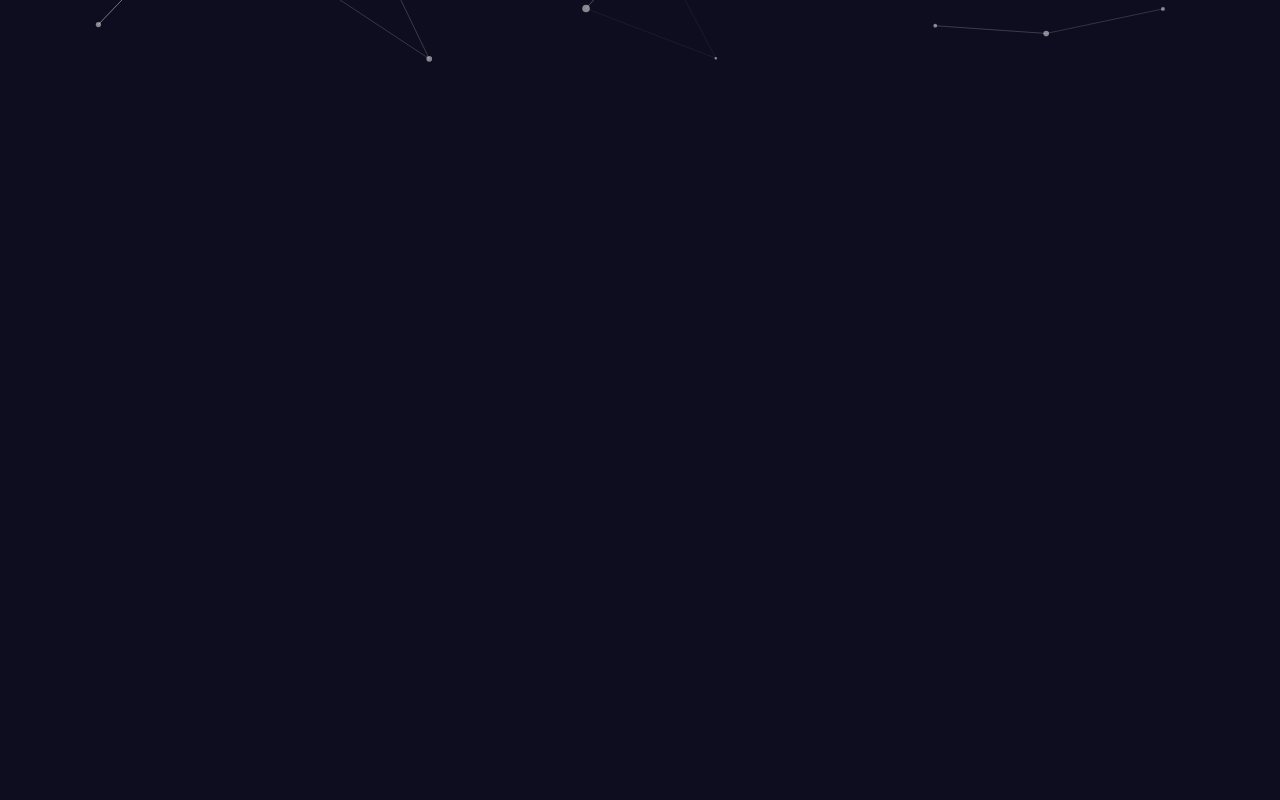
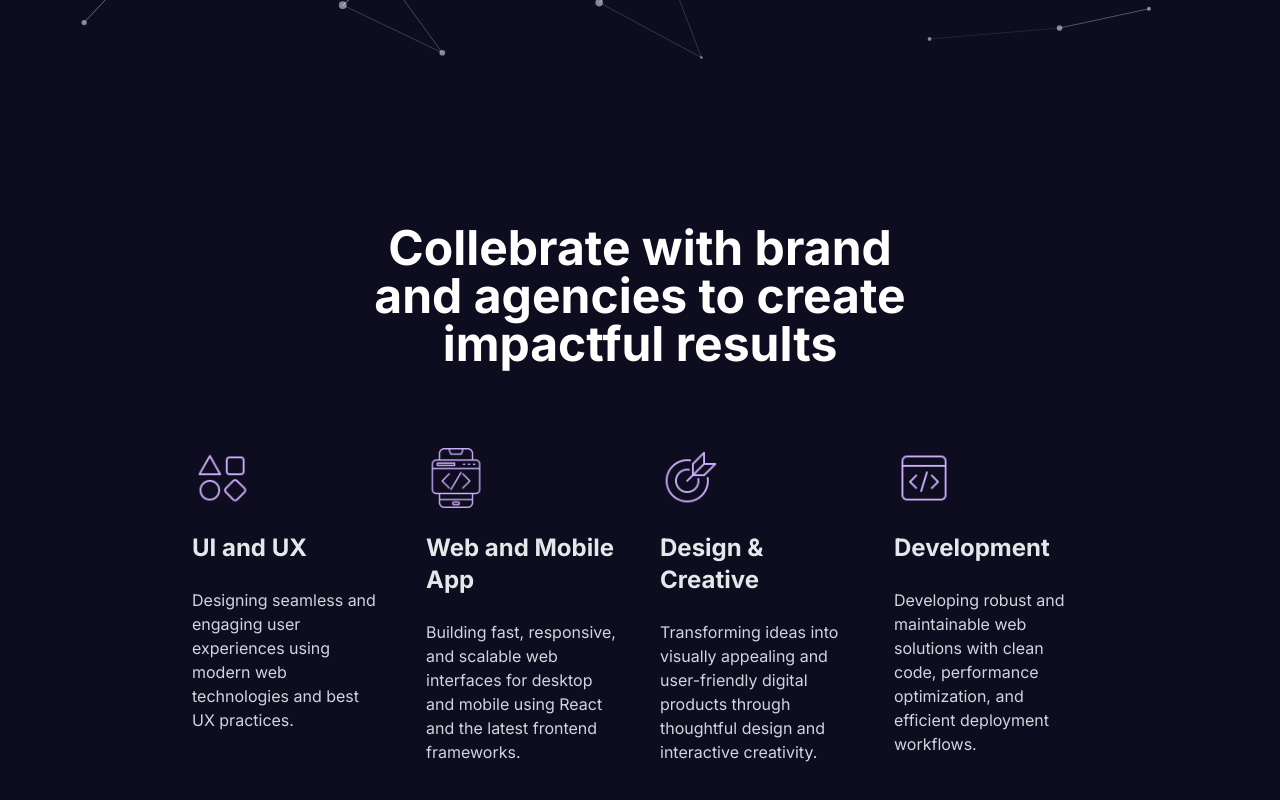
Before and after one commit to yats1304/portfolio, a Next.js app: page / in a window 1280 px wide. Shown: the part 640-1440 px from the top of the page. Before the commit the page ends 800 px from the top, so only its background shows below. Built offline with nearby package versions, Linux system fonts and the light colour scheme.

Commit message:
Services section is done

```diff
--- a/components/Home/Home.tsx
+++ b/components/Home/Home.tsx
@@ -1,10 +1,12 @@
 import React from 'react'
 import Hero from './Hero/Hero'
+import Services from './Services/Services'
 
 const Home = () => {
   return (
     <div className='overflow-hidden'>
       <Hero/>
+      <Services/>
     </div>
   )
 }
--- /dev/null
+++ b/components/Home/Services/ServiceCard.tsx
@@ -0,0 +1,22 @@
+import Image from 'next/image';
+import React from 'react'
+
+type Props = {
+    icon: string;
+    name: string;
+    description: string;
+}
+
+const ServiceCard = ({ icon, name, description}: Props) => {
+  return (
+    <div>
+        <Image src={icon} alt='img' width={60} height={60}/>
+        <h1 className='mt-6 text-xl md:text-2xl font-bold text-gray-200'>
+            {name}
+        </h1>
+        <p className='mt-6 text-gray-300'>{description}</p>
+    </div>
+  )
+}
+
+export default ServiceCard
--- /dev/null
+++ b/components/Home/Services/Services.tsx
@@ -0,0 +1,45 @@
+import React from 'react'
+import ServiceCard from './ServiceCard'
+
+const Services = () => {
+  return (
+    <div className='pt-16 pb-16'>
+        <h1 className='text-center text-2xl md:text-4xl xl:text-5xl font-bold text-white'>
+            Collebrate with brand <br/> and agencies to create <br/> impactful results
+        </h1>
+        <div className='w-[90%] sm:w-[70%] mx-auto grid grid-cols-1 md:grid-cols-2 xl:grid-cols-4 gap-10 m-20
+        justify-items-center'>
+            <div>
+                <ServiceCard
+                icon="/images/s1.png"
+                name="UI and UX"
+                description="Designing seamless and engaging user experiences using modern web technologies and best UX practices."
+                />
+            </div>
+             <div>
+                <ServiceCard
+                icon="/images/s2.png"
+                name="Web and Mobile App"
+                description="Building fast, responsive, and scalable web interfaces for desktop and mobile using React and the latest frontend frameworks."
+                />
+            </div>
+             <div>
+                <ServiceCard
+                icon="/images/s3.png"
+                name="Design & Creative"
+                description="Transforming ideas into visually appealing and user-friendly digital products through thoughtful design and interactive creativity."
+                />
+            </div>
+             <div>
+                <ServiceCard
+                icon="/images/s4.png"
+                name="Development"
+                description="Developing robust and maintainable web solutions with clean code, performance optimization, and efficient deployment workflows."
+                />
+            </div>
+        </div>
+    </div>
+  )
+}
+
+export default Services
```
